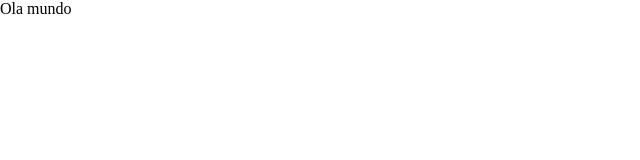
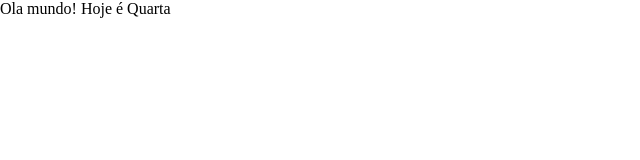
Before and after one commit to betim009/github, a plain HTML site: page index.html in a window 1280 px wide. Shown: the whole page, without its empty margins (0-640 px from the left). Drawn offline with Linux system fonts and the light colour scheme.

Commit message:
alteracao do dia 26

```diff
--- a/index.html
+++ b/index.html
@@ -7,6 +7,7 @@
     <link rel="stylesheet" href="style.css">
 </head>
 <body>
-    Ola mundo
+    Ola mundo!
+    Hoje é Quarta
 </body>
 </html>
```
